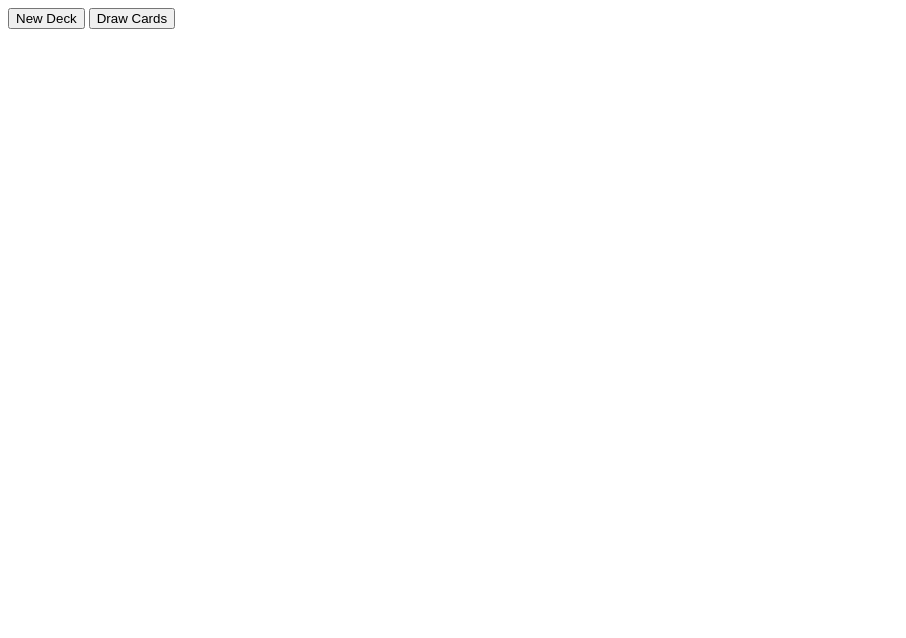
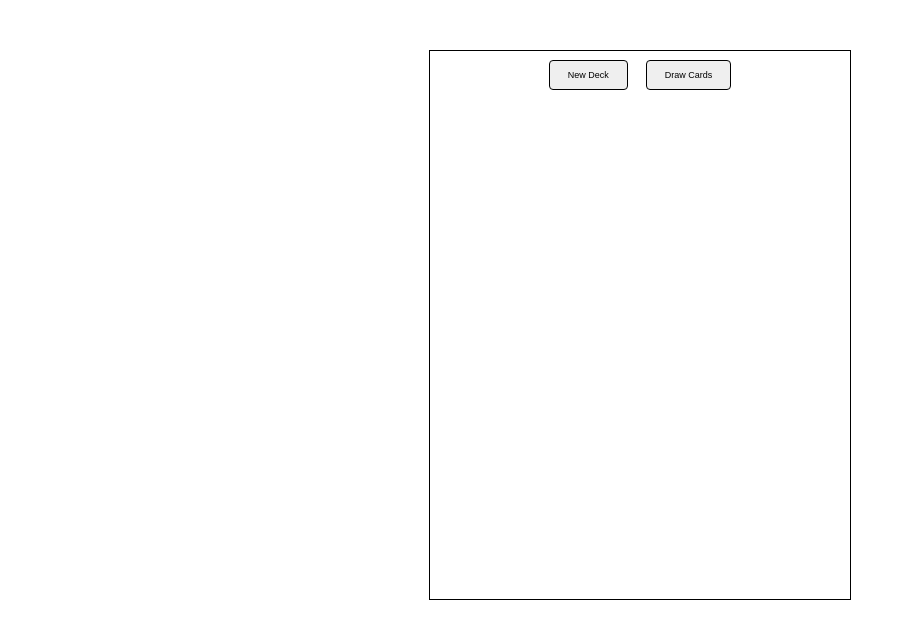
Before and after one commit to atoopdev/War, a plain HTML site: page index.html in a window 1280 px wide. Shown: the whole page, without its empty margins (0-906 px from the left). Drawn offline with Linux system fonts and the light colour scheme.

Commit message:
render card img to screen

```diff
--- a/index.html
+++ b/index.html
@@ -9,8 +9,14 @@
     <title>War</title>
 </head>
 <body>
-    <button id="newdeck">New Deck</button>
-    <button id="drawcards">Draw Cards</button>
+    <div class="container">
+        <div class="button-container">
+    <button class="btn" id="newdeck">New Deck</button>
+    <button class="btn" id="drawcards">Draw Cards</button>
+
+</div>
+<div class="cards-container" id="cardsEL"></div>
+    </div>
     <script src="script.js"></script>
 </body>
 </html>
--- a/main.css
+++ b/main.css
@@ -0,0 +1,59 @@
+/* takes content size, padding, and border into account when determing size of content */
+* {
+  box-sizing: border-box;
+}
+
+html {
+  font-size: 0.75rem;
+  font-family: "Roboto", sans-serif;
+}
+
+/* remove margins on typography to keep margins consistent */
+h1,
+h2,
+h3,
+p {
+  margin: 0;
+}
+h3 {
+  color: ;
+}
+
+body {
+  margin: 0;
+  font-weight: 300;
+  background-color: #fff;
+  color: #1d3557;
+}
+
+img {
+  width: 100px;
+  margin: 1em;
+}
+.container {
+  margin: 50px auto;
+  min-width: 340px;
+  width: 33%;
+  max-width: 550px;
+  height: 550px;
+  border: 1px solid black;
+}
+
+.button-container {
+  display: flex;
+  justify-content: center;
+}
+
+.btn {
+  padding: 1em 2em;
+  border: 1px solid black;
+  border-radius: 4px;
+  font-size: 0.75rem;
+  margin: 1em;
+  display: block;
+}
+
+.cards-container {
+  display: flex;
+  justify-content: center;
+}
--- a/script.js
+++ b/script.js
@@ -21,9 +21,9 @@ fetch("https://apis.scrimba.com/deckofcards/api/deck/new/shuffle/", {method: "GE
 function drawCards(){
     // check for deck id - new deck button has been clicked
     if(deck_id){
-    console.log("Drawing cards")
-    console.log("deck id in draw cards: ", deck_id)
-    console.log(`https://apis.scrimba.com/deckofcards/api/deck/${deck_id}/draw/?count=${numCards}`)
+    // console.log("Drawing cards")
+    // console.log("deck id in draw cards: ", deck_id)
+    // console.log(`https://apis.scrimba.com/deckofcards/api/deck/${deck_id}/draw/?count=${numCards}`)
     fetch(`https://apis.scrimba.com/deckofcards/api/deck/${deck_id}/draw/?count=2`, {method: "GET"})
     .then(response => response.json())
     .then(data =>{
@@ -33,10 +33,27 @@ function drawCards(){
         }
         console.log("Cards array: ", cards)
     })
+    setTimeout(renderCards, 3000)
 }
 else{
     console.log("Need new deck")
 }
+}
+
+function renderCards(){
+    let cardsHTML = ""
+    if(cards){
+    console.log("Rendering cards in renderCards: ", cards)
+    console.log("Cards length: ", cards.length)
+    for(let i=0;i<2;i++){
+        console.log("In for loop")
+         cardsHTML+=
+            `
+            <img src="${cards[i].image}"/>`
+            console.log("Cardshtml in for loop", cardsHTML)
+    }
+    document.getElementById("cardsEL").innerHTML = cardsHTML
+    }
 }
 
 // setTimeout(callBack, 2000)
```
